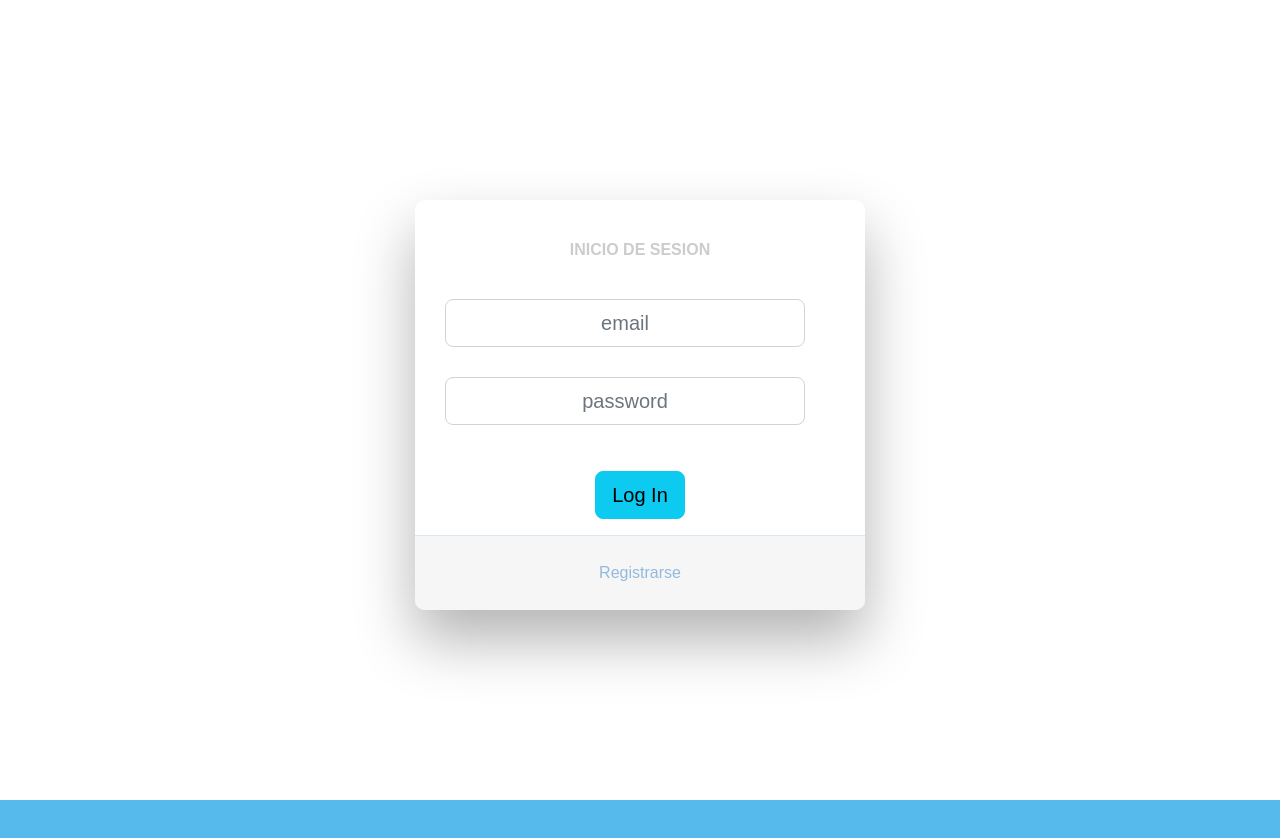
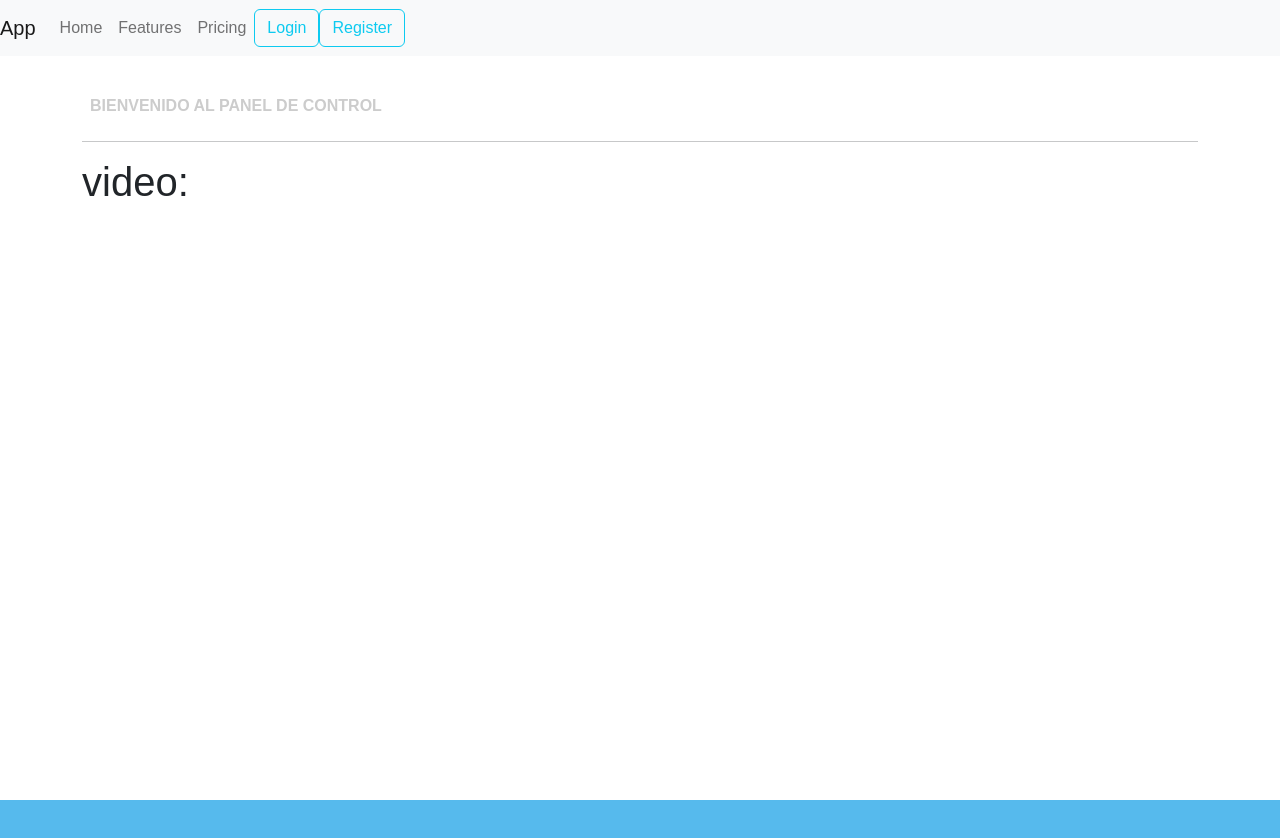
Before and after one commit to danimc/frontProyect, a React (Create React App) app: page / in a window 1280 px wide. Shown: the top 838 px of the page. Before the commit the page ends 800 px from the top, so only its background shows below. Built offline with nearby package versions, Linux system fonts and the light colour scheme.

Commit message:
añade react player

```diff
--- a/package.json
+++ b/package.json
@@ -7,9 +7,11 @@
     "@testing-library/jest-dom": "^5.16.4",
     "@testing-library/react": "^13.3.0",
     "@testing-library/user-event": "^13.5.0",
+    "buffer": "^6.0.3",
     "react": "^18.2.0",
     "react-dom": "^18.2.0",
     "react-hook-form": "^7.32.1",
+    "react-player": "^2.10.1",
     "react-scripts": "5.0.1",
     "web-vitals": "^2.1.4",
     "wouter": "^2.8.0-alpha.2"
--- a/src/App.js
+++ b/src/App.js
@@ -2,13 +2,15 @@ import { Route } from "wouter";
 import "./App.css";
 import { UserContextProvider } from "./context/UserContext";
 import LoginPage from "./pages/login";
+import HomePage from "./pages/home";
 import RegisterPage from "./pages/register";
 
 function App() {
   return (
     <UserContextProvider>
-      <Route component={LoginPage} path="/" />
+      <Route component={LoginPage} path="/login" />
       <Route component={RegisterPage} path="/register" />
+      <Route component={HomePage} path="/" />
     </UserContextProvider>
   );
 }
--- /dev/null
+++ b/src/components/header/index.js
@@ -0,0 +1,43 @@
+import React from 'react'
+import { Link } from 'wouter'
+
+export default function Header() {
+  return (
+      <nav className="navbar navbar-expand-lg navbar-light bg-light">
+        <Link className="navbar-brand" to="/#">
+          App
+        </Link>
+        <button className="navbar-toggler" type="button" data-toggle="collapse" data-target="#navbarText" aria-controls="navbarText" aria-expanded="false" aria-label="Toggle navigation">
+          <span className="navbar-toggler-icon" />
+              </button>
+              <div className="collapse navbar-collapse" id="navbarText">
+                <ul className="navbar-nav mr-auto">
+                  <li className="nav-item">
+                    <Link className="nav-link" to="/#">
+                      Home
+                    </Link>
+                  </li>
+                  <li className="nav-item">
+                    <Link className="nav-link" to="/#">
+                      Features
+                    </Link>
+                  </li>
+                  <li className="nav-item">
+                    <Link className="nav-link" to="/#">
+                      Pricing
+                    </Link>
+                  </li>
+                </ul>
+                <Link className="btn btn-outline-info my-2 my-sm-0" to="/login">
+                  Login
+                </Link>
+                <Link
+                  className="btn btn-outline-info my-2 my-sm-0 ml-3"
+                  to="/register"
+                >
+                  Register
+                </Link>
+              </div>
+            </nav>
+  )
+}
--- /dev/null
+++ b/src/components/panelControl/index.js
@@ -0,0 +1,22 @@
+import React from "react";
+import ReactPlayer from "react-player";
+
+export default function PanelControl() {
+  return (
+    <>
+      <h1>video:</h1>
+      <ReactPlayer
+        url="https://www.youtube.com/watch?v=JSpK8LxBKqQ"
+       playing
+       controls
+      />
+         <ReactPlayer
+        url="https://www.youtube.com/watch?v=fcSk_DZFjf4"
+       playing
+       muted
+      />
+
+
+    </>
+  );
+}
--- /dev/null
+++ b/src/pages/home/index.js
@@ -0,0 +1,18 @@
+import React from "react";
+import Header from "../../components/header";
+import PanelControl from "../../components/panelControl";
+
+export default function HomePage() {
+  return (
+    <>
+      <Header />
+      <div className="container">
+        <h2> Bienvenido al panel de control</h2>
+
+        <hr/>
+
+        <PanelControl />
+      </div>
+    </>
+  );
+}
--- a/src/pages/login/index.js
+++ b/src/pages/login/index.js
@@ -1,17 +1,22 @@
 import React, { useState, useEffect } from "react";
-import { Link } from "wouter";
+import {Link, useLocation } from "wouter";
 import useUser from "../../hooks/useUser";
 
 export default function LoginPage() {
-  const {login} = useUser();
-  const [email, setEmail] = useState(null);
-  const [password, setPassword] = useState(null);
+  const {login, isLogged} = useUser()
+  const [, navigate] = useLocation()
+  const [email, setEmail] = useState(null)
+  const [password, setPassword] = useState(null)
+
+  useEffect(() => {
+    if(isLogged) navigate("/home")
+    },[isLogged, navigate]);
 
   const handleSubmit = (e) => {
     e.preventDefault();
-
     login({ email, password });
   };
+
 
   return (
     <>
--- a/src/services/login.js
+++ b/src/services/login.js
@@ -7,9 +7,16 @@ export default function login({ email, password }) {
       "Content-Type": "application/json",
     },
     body: JSON.stringify({ email, password }),
-  }).then((res) => {
-    console.log(res);
-    if (!res.ok) throw new Error("Response is NOT ok");
-    return true;
-  });
+  })
+    .then((res) => {
+      if (!res.ok) throw new Error("Response is NOT ok");
+      return res.json();
+    })
+    .then((res) => {
+
+      console.log(res)
+
+      const { token } = res;
+      return token;
+    });
 }
```
Also changed, not shown: 1 other file (tests, documents, lock files or other folders).
